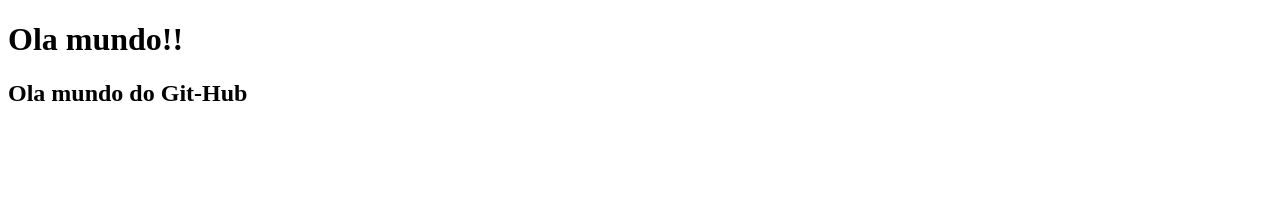
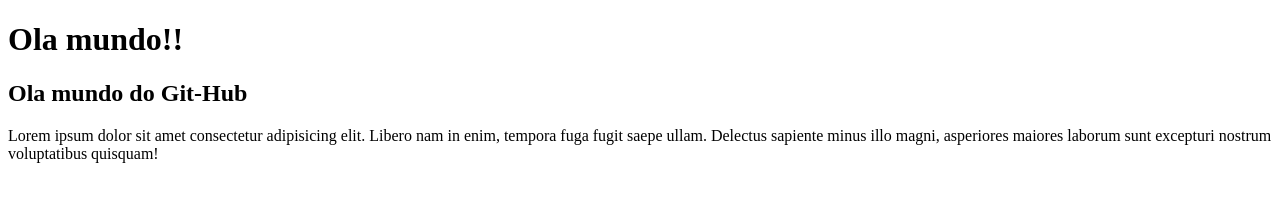
Before and after one commit to deivemelo/Teste-VsCode, a plain HTML site: page index.html in a window 1280 px wide. Drawn offline with Linux system fonts and the light colour scheme.

Commit message:
aidiconei loren

```diff
--- a/index.html
+++ b/index.html
@@ -8,5 +8,6 @@
 <body>
     <h1>Ola mundo!!</h1>
     <h2>Ola mundo do Git-Hub</h2>
+    <p>Lorem ipsum dolor sit amet consectetur adipisicing elit. Libero nam in enim, tempora fuga fugit saepe ullam. Delectus sapiente minus illo magni, asperiores maiores laborum sunt excepturi nostrum voluptatibus quisquam!</p>
 </body>
 </html>
```
